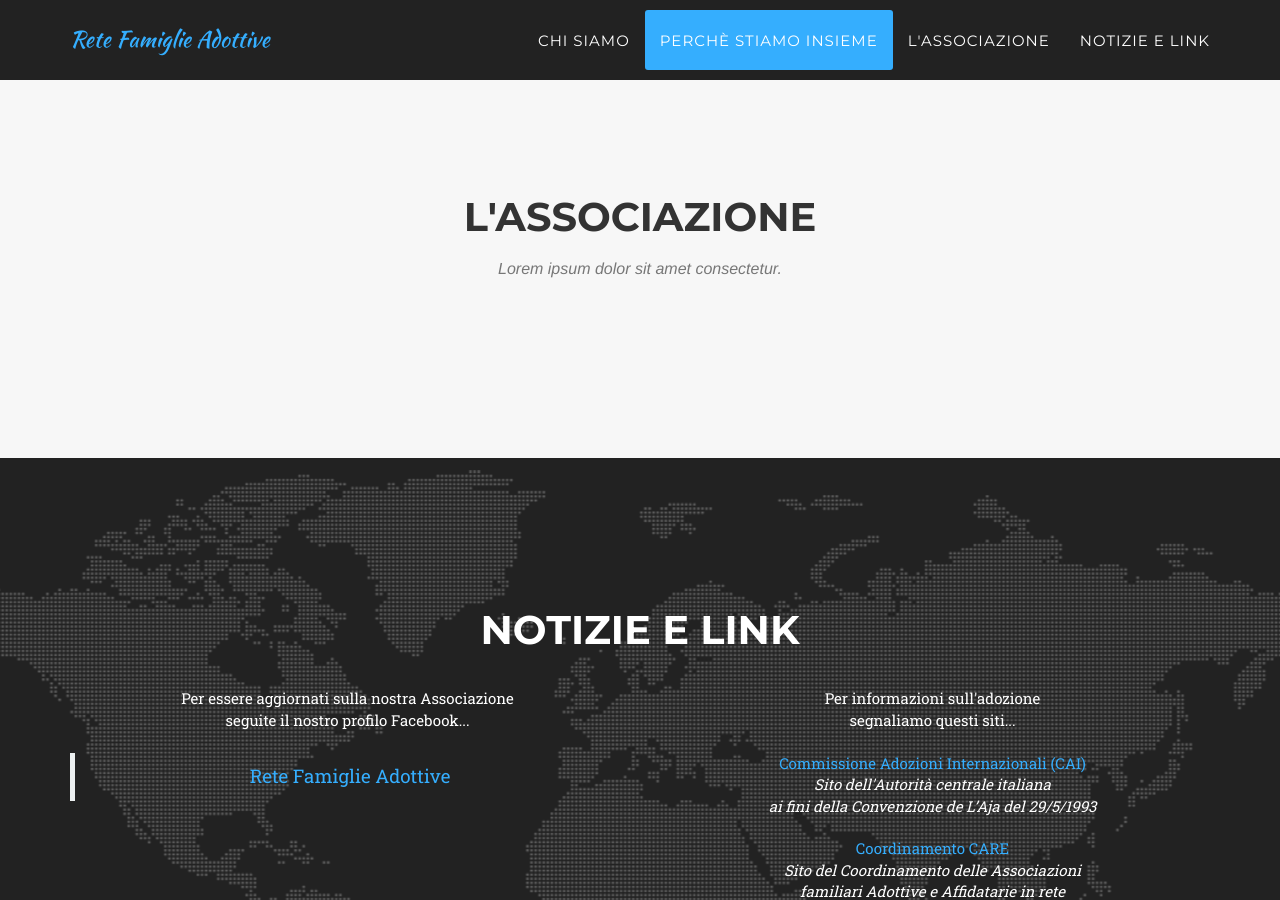
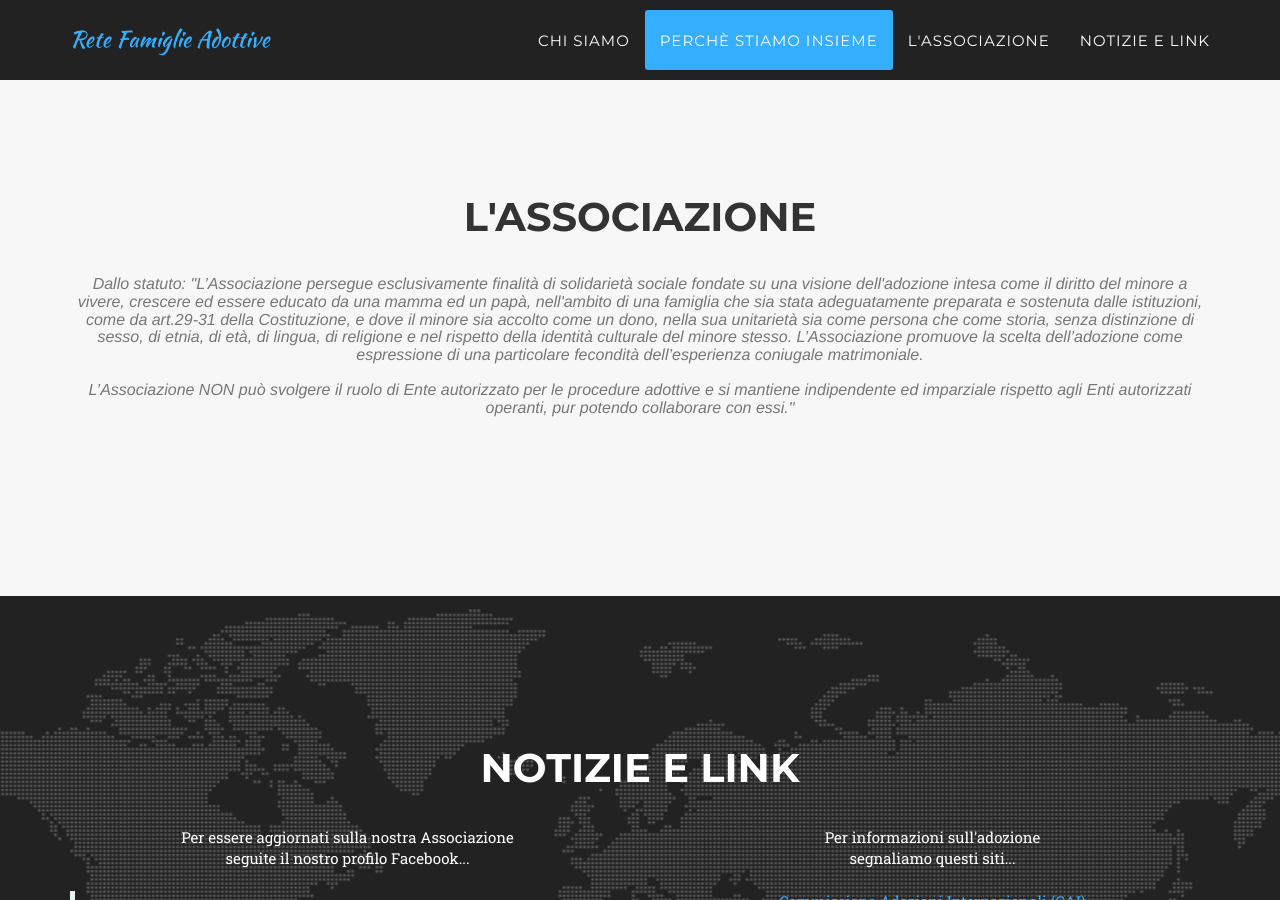
Before and after one commit to ggentili/rfa, a Jekyll site: the page built from index.html, in a window 1280 px wide and 900 px high, scrolled down 1911 px. Built offline with Jekyll 4.4.1, drawn with Linux system fonts in a browser that asks for light colours; some web fonts are replaced.

Commit message:
Update team.html

```diff
--- a/_includes/team.html
+++ b/_includes/team.html
@@ -4,9 +4,27 @@
             <div class="row">
                 <div class="col-lg-12 text-center">
                     <h2 class="section-heading">L'Associazione</h2>
-                    <h3 class="section-subheading text-muted">Lorem ipsum dolor sit amet consectetur.</h3>
+                    <!h3 class="section-subheading text-muted"><!/h3>
                 </div>
             </div>
+
+            <div class="row">
+                <div class="col-lg-12 text-center">
+                    <h3 class="section-subheading text-muted">
+Dallo statuto: "L’Associazione persegue esclusivamente finalità di solidarietà sociale fondate su una visione
+dell&#39;adozione intesa come il diritto del minore a vivere, crescere ed essere educato da una mamma ed
+un papà, nell&#39;ambito di una famiglia che sia stata adeguatamente preparata e sostenuta dalle
+istituzioni, come da art.29-31 della Costituzione, e dove il minore sia accolto come un dono, nella sua
+unitarietà sia come persona che come storia, senza distinzione di sesso, di etnia, di età, di lingua, di
+religione e nel rispetto della identità culturale del minore stesso. L’Associazione promuove la scelta
+dell’adozione come espressione di una particolare fecondità dell’esperienza coniugale matrimoniale.<br>
+<br>
+L’Associazione NON può svolgere il ruolo di Ente autorizzato per le procedure adottive e si mantiene
+indipendente ed imparziale rispetto agli Enti autorizzati operanti, pur potendo collaborare con essi."<br>
+                    </h3>
+                </div>
+            </div>
+
 <!--
             <div class="row">
                 {% for member in site.people %}
```
